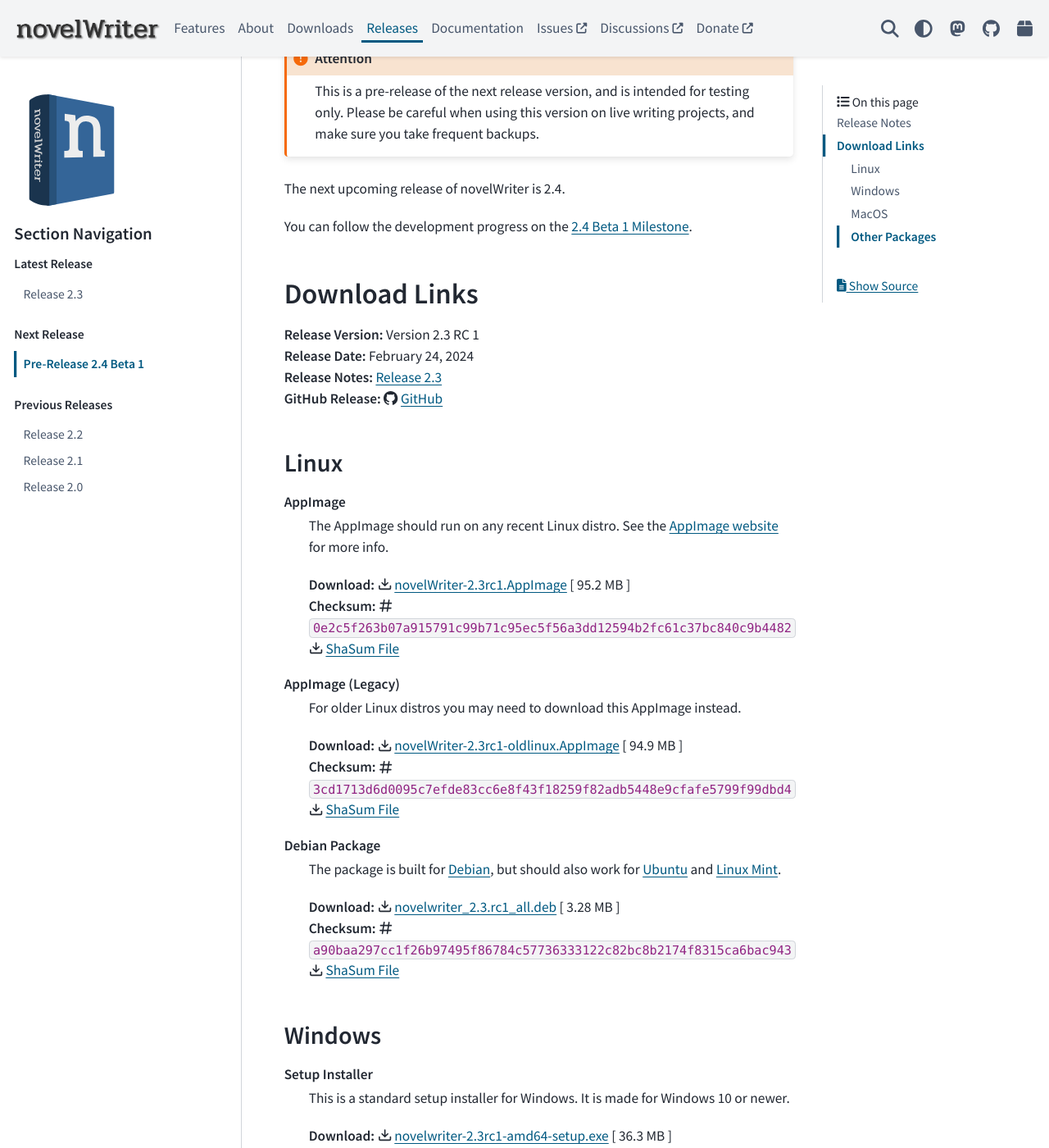
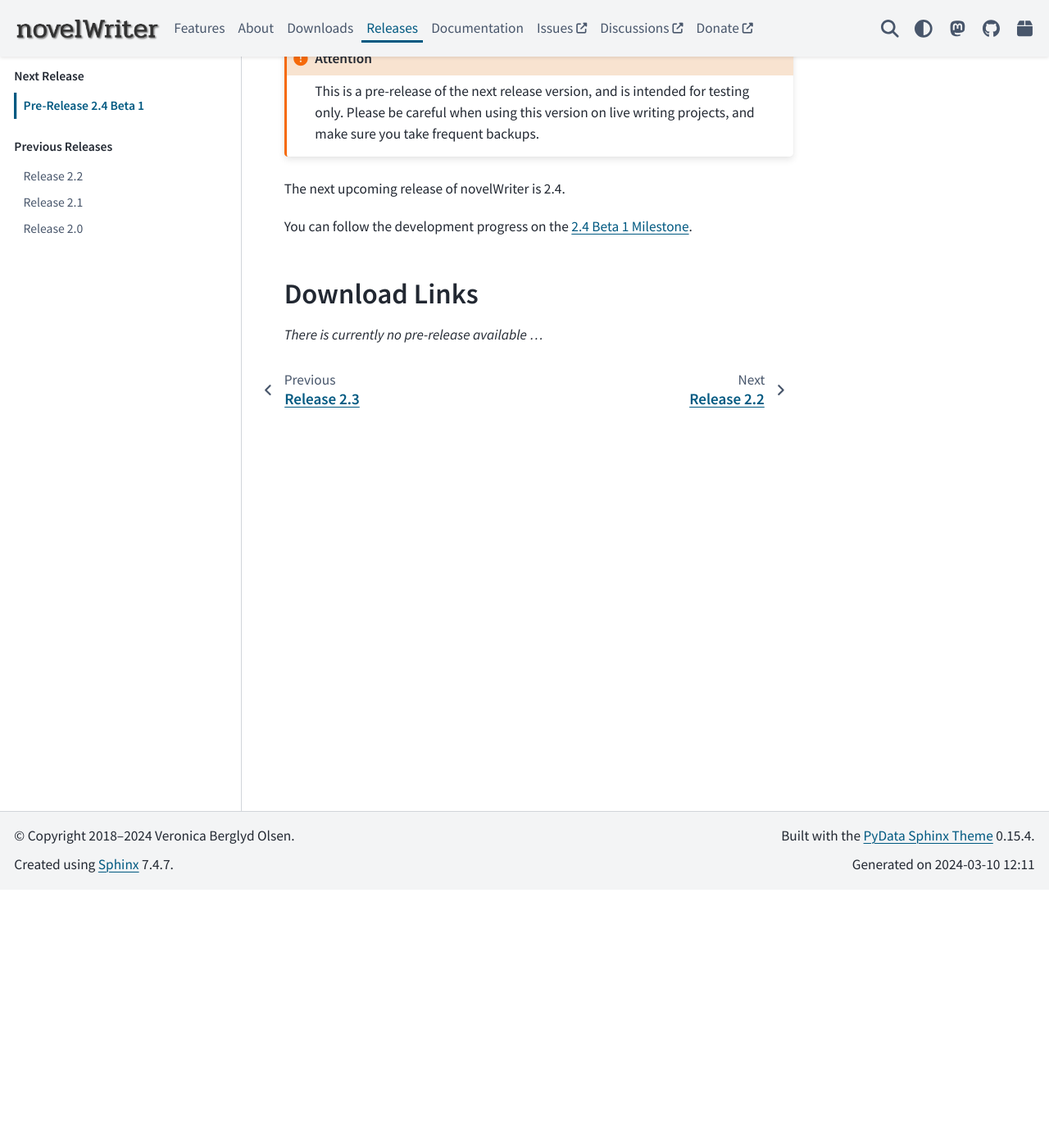
Before and after one commit to vkbo/novelWriter.io, a Sphinx documentation site: the page built from source/releases/release_2_4.rst, in a window 1280 px wide and 1400 px high, scrolled down 315 px. Shown: the whole window at 82% size. Built offline with Sphinx 7.4.7 and the PyData theme 0.15.4, drawn with Linux system fonts in a browser that asks for light colours; some of the changed text lies outside the part shown.

Commit message:
Release 2.3

```diff
--- a/source/generated/download_pre_release.rst
+++ b/source/generated/download_pre_release.rst
@@ -1,67 +1 @@
-.. _AppImage website: https://appimage.org/
-.. _Ubuntu: https://ubuntu.com/
-.. _Debian: https://www.debian.org/
-.. _Linux Mint: https://linuxmint.com/
-.. _novelWriter Repository: https://github.com/vkbo/novelWriter/
-
-| **Release Version:** Version 2.3 RC 1
-| **Release Date:** February 24, 2024
-| **Release Notes:** :ref:`main_release_2_3`
-| **GitHub Release:** :octicon:`mark-github` `GitHub <https://github.com/vkbo/novelWriter/releases/tag/v2.3rc1>`__
-
-Linux
------
-
-**AppImage**
-   The AppImage should run on any recent Linux distro. See the `AppImage website`_ for more info.
-
-   | **Download:** :octicon:`download` `novelWriter-2.3rc1.AppImage <https://github.com/vkbo/novelWriter/releases/download/v2.3rc1/novelWriter-2.3rc1.AppImage>`__ [ 95.2 MB ]
-   | **Checksum:** :octicon:`hash` ``0e2c5f263b07a915791c99b71c95ec5f56a3dd12594b2fc61c37bc840c9b4482`` :octicon:`download` `ShaSum File <https://github.com/vkbo/novelWriter/releases/download/v2.3rc1/novelWriter-2.3rc1.AppImage.sha256>`__
-
-**AppImage (Legacy)**
-   For older Linux distros you may need to download this AppImage instead.
-
-   | **Download:** :octicon:`download` `novelWriter-2.3rc1-oldlinux.AppImage <https://github.com/vkbo/novelWriter/releases/download/v2.3rc1/novelWriter-2.3rc1-oldlinux.AppImage>`__ [ 94.9 MB ]
-   | **Checksum:** :octicon:`hash` ``3cd1713d6d0095c7efde83cc6e8f43f18259f82adb5448e9cfafe5799f99dbd4`` :octicon:`download` `ShaSum File <https://github.com/vkbo/novelWriter/releases/download/v2.3rc1/novelWriter-2.3rc1-oldlinux.AppImage.sha256>`__
-
-**Debian Package**
-   The package is built for Debian_, but should also work for Ubuntu_ and `Linux Mint`_.
-
-   | **Download:** :octicon:`download` `novelwriter_2.3.rc1_all.deb <https://github.com/vkbo/novelWriter/releases/download/v2.3rc1/novelwriter_2.3.rc1_all.deb>`__ [ 3.28 MB ]
-   | **Checksum:** :octicon:`hash` ``a90baa297cc1f26b97495f86784c57736333122c82bc8b2174f8315ca6bac943`` :octicon:`download` `ShaSum File <https://github.com/vkbo/novelWriter/releases/download/v2.3rc1/novelwriter_2.3.rc1_all.deb.sha256>`__
-
-
-Windows
--------
-
-**Setup Installer**
-   This is a standard setup installer for Windows. It is made for Windows 10 or newer.
-
-   | **Download:** :octicon:`download` `novelwriter-2.3rc1-amd64-setup.exe <https://github.com/vkbo/novelWriter/releases/download/v2.3rc1/novelwriter-2.3rc1-amd64-setup.exe>`__ [ 36.3 MB ]
-   | **Checksum:** :octicon:`hash` ``6010725cf2481da5a44d37149f8bd17e26498b23076b8cb8c0ae8e9298dc306a`` :octicon:`download` `ShaSum File <https://github.com/vkbo/novelWriter/releases/download/v2.3rc1/novelwriter-2.3rc1-amd64-setup.exe.sha256>`__
-
-
-MacOS
------
-
-**DMG Image**
-   This is a DMG image for MacOS, and should work on at least MacOS 12 or higher.
-
-   | **Download:** :octicon:`download` `novelWriter-2.3rc1.dmg <https://github.com/vkbo/novelWriter/releases/download/v2.3rc1/novelWriter-2.3rc1.dmg>`__ [ 92.7 MB ]
-   | **Checksum:** :octicon:`hash` ``298355880fe5dc0bc0086506cfdab9e5809612118238dea6ef01eab9d25af322`` :octicon:`download` `ShaSum File <https://github.com/vkbo/novelWriter/releases/download/v2.3rc1/novelWriter-2.3rc1.dmg.sha256>`__
-
-
-Other Packages
---------------
-
-**Python Wheel**
-   The Wheel package can be installed with ``pip install <file_path>``.
-
-   | **Download:** :octicon:`download` `novelWriter-2.3rc1-py3-none-any.whl <https://github.com/vkbo/novelWriter/releases/download/v2.3rc1/novelWriter-2.3rc1-py3-none-any.whl>`__ [ 3.73 MB ]
-   | **Checksum:** :octicon:`hash` ``893c45a20017bfafa93ed2a99196c02d80807e2c15fcb129d4e8889ff4553db3`` :octicon:`download` `ShaSum File <https://github.com/vkbo/novelWriter/releases/download/v2.3rc1/novelWriter-2.3rc1-py3-none-any.whl.sha256>`__
-
-**Source Code**
-The source code packages are archived files of the entire source code. See also the `novelWriter Repository`_.
-
-| **Download:** :octicon:`download` `novelWriter-2.3rc1.zip <https://api.github.com/repos/vkbo/novelWriter/zipball/v2.3rc1>`__
-| **Download:** :octicon:`download` `novelWriter-2.3rc1.tar.gz <https://api.github.com/repos/vkbo/novelWriter/tarball/v2.3rc1>`__
+*There is currently no pre-release available ...*
--- a/source/releases/release_2_3.rst
+++ b/source/releases/release_2_3.rst
@@ -141,7 +141,7 @@
 Download Links
 ==============
 
-.. include:: ../generated/download_pre_release.rst
+.. include:: ../generated/download_release.rst
 
 Older Releases
 ==============
```
Also changed, not shown: source/_extra/release-latest.json (+12 -12 lines), source/generated/checksum_block.rst (+12 -12 lines), source/generated/download_block.rst (+5 -5 lines), source/generated/download_release.rst (+18 -18 lines).
